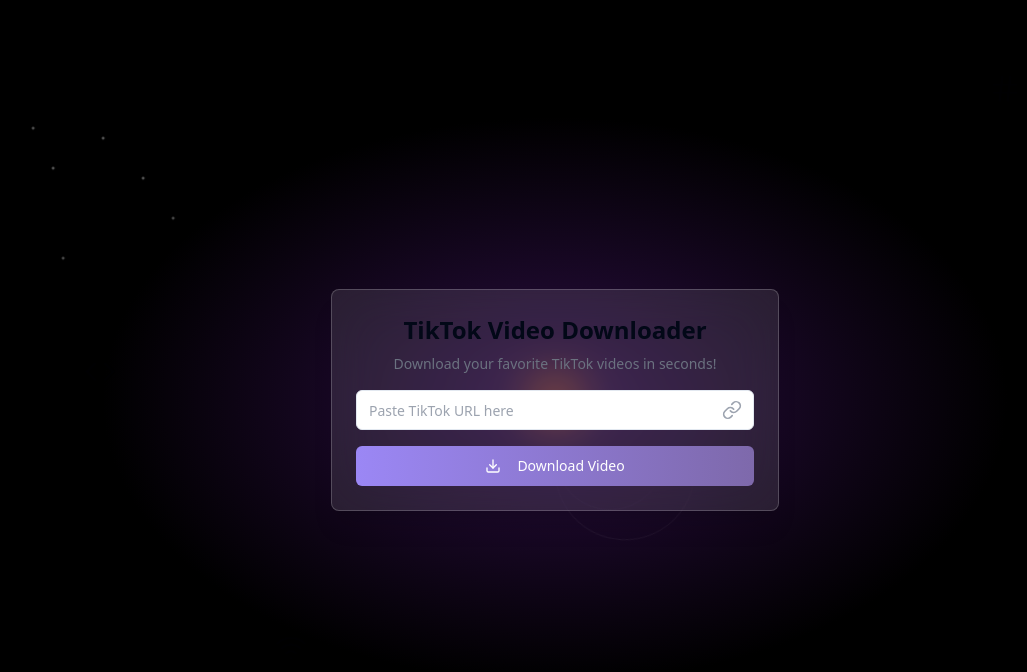
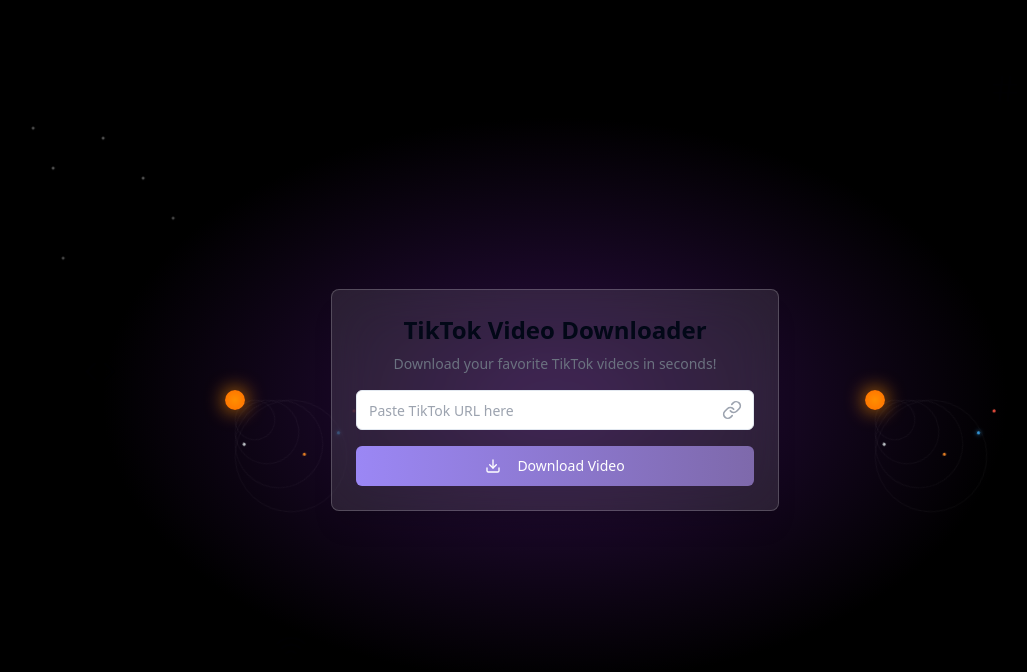
Before and after one commit to mrthorx23/intagrameverthingdownloader, a React (Vite) app: page / in a window 1280 px wide. Shown: the top 672 px of the page, without its empty margins (85-1112 px from the left). Built offline with nearby package versions, Linux system fonts and the light colour scheme.

Commit message:
Update layout for sidebars
Adjust the layout to display content on the right and left sides of the bar.
[skip gpt_engineer]

```diff
--- a/src/index.css
+++ b/src/index.css
@@ -109,9 +109,7 @@
 
 .solar-system {
   position: absolute;
-  width: 100%;
-  height: 100%;
-  transform: scale(0.5);
+  transform: scale(0.4);
 }
 
 .sun {
--- a/src/pages/Index.tsx
+++ b/src/pages/Index.tsx
@@ -7,8 +7,24 @@ const Index = () => {
       {/* Solar System background with animation */}
       <div className="absolute inset-0 bg-black">
         <div className="absolute inset-0 bg-[radial-gradient(ellipse_at_center,_var(--tw-gradient-stops))] from-purple-900/50 via-black to-black"></div>
-        {/* Solar System */}
-        <div className="solar-system absolute inset-0">
+        {/* Left Solar System */}
+        <div className="solar-system absolute left-0 top-0 w-1/2 h-full">
+          <div className="sun"></div>
+          <div className="mercury-orbit">
+            <div className="mercury"></div>
+          </div>
+          <div className="venus-orbit">
+            <div className="venus"></div>
+          </div>
+          <div className="earth-orbit">
+            <div className="earth"></div>
+          </div>
+          <div className="mars-orbit">
+            <div className="mars"></div>
+          </div>
+        </div>
+        {/* Right Solar System */}
+        <div className="solar-system absolute right-0 top-0 w-1/2 h-full">
           <div className="sun"></div>
           <div className="mercury-orbit">
             <div className="mercury"></div>
```
